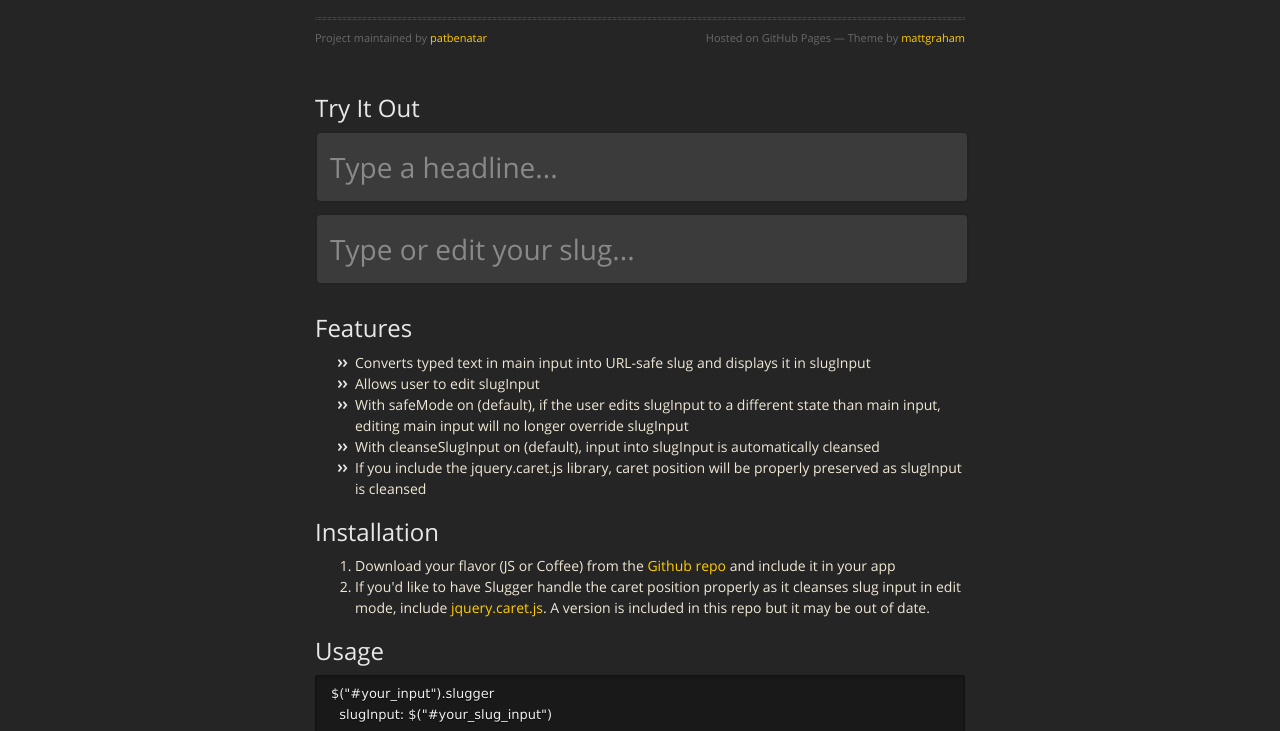
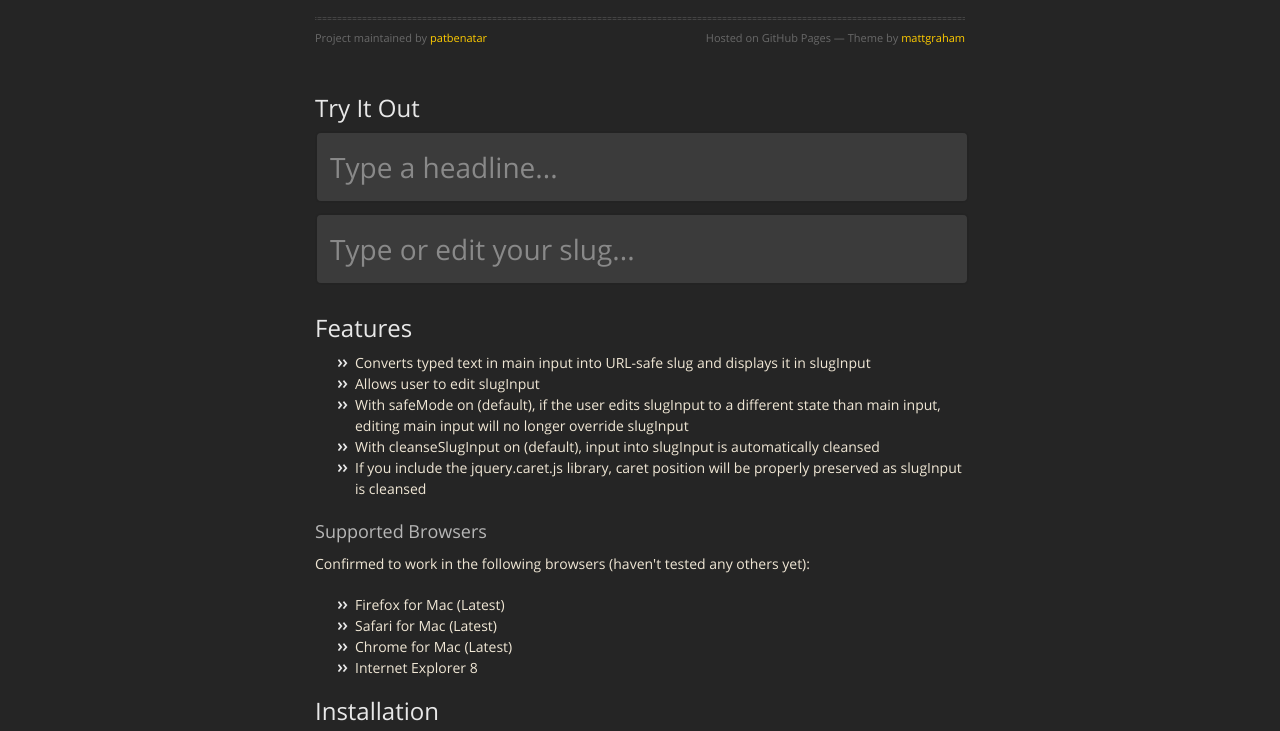
Before and after one commit to patbenatar/jquery-slugger, a plain HTML site: page index.html in a window 1280 px wide. Shown: the part 230-961 px from the top of the page. Drawn offline with nearby package versions, Linux system fonts and the light colour scheme.

Commit message:
Adds list of supported browsers

```diff
--- a/index.html
+++ b/index.html
@@ -57,6 +57,15 @@
           <li>If you include the jquery.caret.js library, caret position will be properly preserved as slugInput is cleansed</li>
         </ul>
 
+        <h3>Supported Browsers</h3>
+        <p>Confirmed to work in the following browsers (haven't tested any others yet):</p>
+        <ul>
+          <li>Firefox for Mac (Latest)</li>
+          <li>Safari for Mac (Latest)</li>
+          <li>Chrome for Mac (Latest)</li>
+          <li>Internet Explorer 8</li>
+        </ul>
+
         <h2>Installation</h2>
         <ol>
           <li>Download your flavor (JS or Coffee) from the <a href="https://github.com/patbenatar/jquery-slugger">Github repo</a> and include it in your app</li>
```
